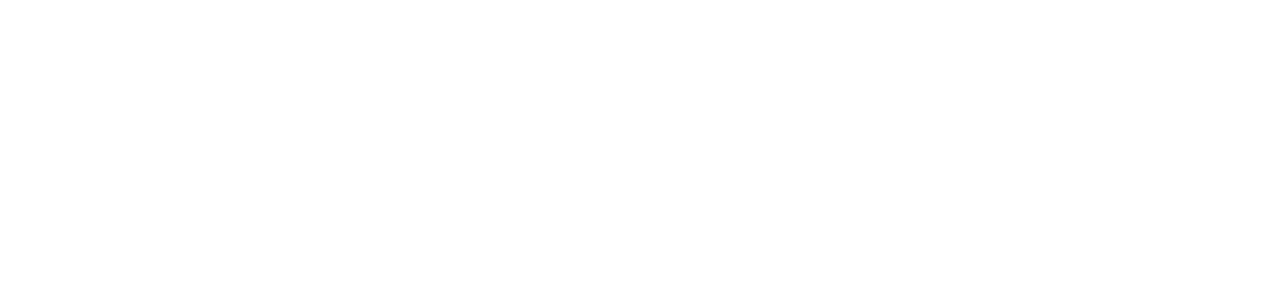
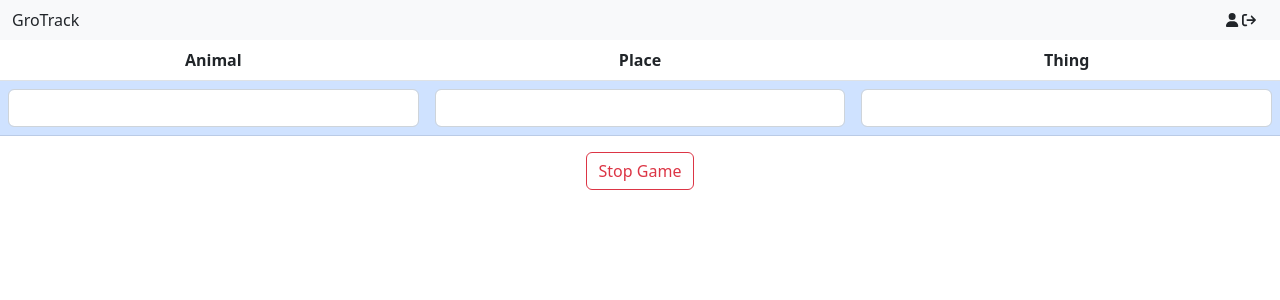
Before and after one commit to hafizalk/grotrackapp, a React (Create React App) app: page /game in a window 1280 px wide. Before the commit this address had no page. Shown: the top 300 px of the page. Built offline with nearby package versions, Linux system fonts and the light colour scheme; no server answers; sample sign-in values are in the browser's storage.

Commit message:
ticktick1: Add ticktick game

```diff
--- a/src/AddItemModalContainer.js
+++ b/src/AddItemModalContainer.js
@@ -19,6 +19,7 @@
 import { useNavigate } from "react-router-dom";
 import { toast } from "react-toastify";
 import "react-toastify/dist/ReactToastify.css";
+import { serverUrl } from "index";
 
 const AddItemModalContainer = ({
   formValid,
@@ -58,7 +59,7 @@
       shoplistItems: [item],
     };
     jwtInterceptor
-      .post("http://localhost:9000/shoplist/addshoplistitem", itemToSave)
+      .post(`${serverUrl}/shoplist/addshoplistitem`, itemToSave)
       .then((response) => {
         dispatch({
           type: "NEW_ITEM",
@@ -109,6 +110,7 @@
               type="text"
               id="name"
               placeholder="Item Name"
+              value={""}
               onChange={(e) => {
                 setNewItemForm({ ...newItemForm, itemName: e.target.value });
                 setItemNameValid(
--- a/src/App.js
+++ b/src/App.js
@@ -1,4 +1,3 @@
-//import logo from "./logo.svg";
 import "./App.css";
 import Login from "Login";
 import { BrowserRouter as Router, Route, Routes } from "react-router-dom";
@@ -6,8 +5,10 @@
 import React from "react";
 import Home from "Home";
 import RouteGuard from "RouteGuard";
+import Ticktick from "Ticktick";
+import Gamepage from "Gamepage";
 
-function App() {
+function App({server}) {
   return (
     <Router>
       <div className="App">
@@ -16,12 +17,28 @@
             path="/home"
             element={
               <RouteGuard>
-                <Home />
+                <Home server={server}/>
               </RouteGuard>
             }
           />
-          <Route path="/" element={<Login />} />
-          <Route path="/login/*" element={<Login />} />
+          <Route
+            path="/ticktick"
+            element={
+              <RouteGuard>
+                <Ticktick server={server} />
+              </RouteGuard>
+            }
+          />
+          <Route
+            path="/game"
+            element={
+              <RouteGuard>
+                <Gamepage server={server}/>
+              </RouteGuard>
+            }
+          />
+          <Route path="/" element={<Login server={server}/>} />
+          <Route path="/login/*" element={<Login server={server}/>} />
           <Route path="/signup/*" element={<SignUp />} />
         </Routes>
       </div>
--- /dev/null
+++ b/src/Banner.js
@@ -0,0 +1,53 @@
+import { faSignOut, faUser } from "@fortawesome/free-solid-svg-icons";
+import { FontAwesomeIcon } from "@fortawesome/react-fontawesome";
+import { Collapse, Nav, Navbar, NavbarToggler, NavItem } from "reactstrap";
+import React, { useEffect, useReducer, useState } from "react";
+import "bootstrap/dist/css/bootstrap.min.css";
+import "react-toastify/dist/ReactToastify.css";
+import { useNavigate } from "react-router-dom";
+
+const Banner = () => {
+  const navigate = useNavigate();
+
+  const [isOpen, setIsOpen] = useState(false);
+
+  const logout = async () => {
+    localStorage.removeItem("token");
+    localStorage.removeItem("email");
+    navigate("/");
+  };
+
+  return (
+    <div>
+      <Navbar color="light" light expand="md">
+        <NavbarToggler
+          onClick={() => {
+            setIsOpen(!isOpen);
+          }}
+        />
+        <Collapse isOpen={isOpen} navbar>
+          <Nav className="container-fluid" navbar>
+            <NavItem className="mr-auto">GroTrack</NavItem>
+            <NavItem className="ms-auto">
+              <FontAwesomeIcon
+                id="userDetails"
+                icon={faUser}
+                title={localStorage.getItem("username")}
+                size="sm"
+              />{" "}
+              <FontAwesomeIcon
+                id="signOut"
+                icon={faSignOut}
+                onClick={() => logout()}
+                title="Sign Out"
+                size="sm"
+              />
+            </NavItem>
+          </Nav>
+        </Collapse>
+      </Navbar>
+    </div>
+  );
+};
+
+export default Banner;
--- /dev/null
+++ b/src/Gamepage.js
@@ -0,0 +1,79 @@
+import {
+  faCirclePlus,
+  faCircleXmark,
+  faSignOut,
+  faUser,
+} from "@fortawesome/free-solid-svg-icons";
+import { FontAwesomeIcon } from "@fortawesome/react-fontawesome";
+import useModal, { socket } from "./index";
+import { Button, FormGroup, Input, Table } from "reactstrap";
+import React, { useEffect, useReducer, useState } from "react";
+import "bootstrap/dist/css/bootstrap.min.css";
+import "react-toastify/dist/ReactToastify.css";
+import { useNavigate } from "react-router-dom";
+import Banner from "Banner";
+
+const Gamepage = () => {
+  const navigate = useNavigate();
+  const [roomId, setRoomId] = useState(localStorage.getItem("roomId"));
+  const [doesGameStop, setGameStop] = useState(false);
+
+  useEffect(() => {
+    function onGameStopEvent(value) {
+      console.log(value);
+      setGameStop(value.stopGame);
+    }
+
+    socket.on("stopGame", onGameStopEvent);
+
+    return () => {
+      socket.off("stopGame", onGameStopEvent);
+    };
+  }, [roomId]);
+
+  useEffect(() => {
+    if (doesGameStop) {
+      navigate("/");
+    }
+  }, [doesGameStop]);
+
+  return (
+    <div>
+      <Banner />
+      <Table>
+        <thead>
+          <tr>
+            <th>Animal</th>
+            <th>Place</th>
+            <th>Thing</th>
+          </tr>
+        </thead>
+        <tbody>
+          <tr className="table-primary">
+            <td>
+              <Input />
+            </td>
+            <td>
+              <Input />
+            </td>
+            <td>
+              <Input />
+            </td>
+          </tr>
+        </tbody>
+      </Table>
+      <Button
+        color="danger"
+        outline
+        onClick={(e) => {
+          e.preventDefault();
+          socket.emit("stopGame", { roomId });
+        }}
+      >
+        Stop Game
+      </Button>
+    </div>
+  );
+};
+
+export default Gamepage;
--- a/src/Home.js
+++ b/src/Home.js
@@ -1,7 +1,21 @@
-import { faCirclePlus, faCircleXmark } from "@fortawesome/free-solid-svg-icons";
+import {
+  faCirclePlus,
+  faCircleXmark,
+  faSignOut,
+  faUser,
+} from "@fortawesome/free-solid-svg-icons";
 import { FontAwesomeIcon } from "@fortawesome/react-fontawesome";
 import useModal from "./index";
-import { FormGroup, Input, Label, Progress } from "reactstrap";
+import {
+  Collapse,
+  FormGroup,
+  Label,
+  Nav,
+  Navbar,
+  NavbarToggler,
+  NavItem,
+  Progress,
+} from "reactstrap";
 import AddItemModalContainer from "AddItemModalContainer";
 import React, { useEffect, useReducer, useState } from "react";
 import "bootstrap/dist/css/bootstrap.min.css";
@@ -30,7 +44,8 @@
       return [];
   }
 };
-const Home = () => {
+
+const Home = ({ server }) => {
   const navigate = useNavigate();
 
   const { visible, toggle } = useModal();
@@ -39,13 +54,15 @@
 
   const [itemList, dispatch] = useReducer(reducer, []);
 
+  const [isOpen, setIsOpen] = useState(false);
+
   useEffect(() => {
     fetchAllItemList();
   }, []);
 
   function fetchAllItemList() {
     jwtInterceptor
-      .get("http://localhost:9000/shoplist/getshoplistitems")
+      .get(`${server}/shoplist/getshoplistitems`)
       .then((response) => {
         dispatch({ type: "INIT_LIST", allItems: response.data });
       })
@@ -66,7 +83,7 @@
 
   function updateItem(item) {
     jwtInterceptor
-      .post("http://localhost:9000/shoplist/updateshoplistitem", item)
+      .post(`${server}/shoplist/updateshoplistitem`, item)
       .then((response) => {
         dispatch({ type: "ITEM_BOUGHT", id: item.id });
       })
@@ -86,9 +103,7 @@
 
   function removeItem(item) {
     jwtInterceptor
-      .delete(
-        "http://localhost:9000/shoplist/removeshoplistitem/".concat(item.id)
-      )
+      .delete(`${server}/shoplist/removeshoplistitem/`.concat(item.id))
       .then((response) => {
         dispatch({ type: "REMOVE_ITEM", item });
       })
@@ -120,16 +135,50 @@
         (24 * 3600 * 1000)
     );
   }
+
+  const logout = async () => {
+    localStorage.removeItem("token");
+    localStorage.removeItem("email");
+    navigate("/");
+  };
+
   return (
     <div>
-      <FormGroup>
+      <Navbar color="light" light expand="md">
+        <NavbarToggler
+          onClick={() => {
+            setIsOpen(!isOpen);
+          }}
+        />
+        <Collapse isOpen={isOpen} navbar>
+          <Nav className="container-fluid" navbar>
+            <NavItem className="mr-auto">GroTrack</NavItem>
+            <NavItem className="ms-auto">
+              <FontAwesomeIcon
+                id="userDetails"
+                icon={faUser}
+                title={localStorage.getItem("username")}
+                size="sm"
+              />{" "}
+              <FontAwesomeIcon
+                id="signOut"
+                icon={faSignOut}
+                onClick={() => logout()}
+                title="Sign Out"
+                size="sm"
+              />
+            </NavItem>
+          </Nav>
+        </Collapse>
+      </Navbar>
+      {/* <FormGroup>
         <Input
           id="grocerySearch"
           name="search"
           placeholder="Search items from grocery list"
           type="search"
         />
-      </FormGroup>
+      </FormGroup> */}
       <FormGroup>
         {itemList.map((item) => (
           <div key={item.id} className="flex-container">
@@ -158,9 +207,7 @@
               <Progress
                 max={calcMax(item)}
                 value={calcNow(item)}
-                style={{
-                  width: "95%",
-                }}
+                style={{ width: "95%" }}
                 animated
                 color="success"
               ></Progress>
--- a/src/SignUp.js
+++ b/src/SignUp.js
@@ -4,6 +4,7 @@
 import { faRocket } from "@fortawesome/free-solid-svg-icons";
 import { Link, useNavigate } from "react-router-dom";
 import axios from "axios";
+import { serverUrl } from "index";
 
 const SignUp = () => {
   const [signUpForm, setSignUpForm] = useState({});
@@ -13,7 +14,7 @@
   function handleSignUp(e, signUpForm) {
     e.preventDefault();
     axios
-      .post("http://localhost:9000/auth/signup", signUpForm)
+      .post(`${serverUrl}/auth/signup`, signUpForm)
       .then((result) => {
         console.log(result);
         if (result.data.success) {
--- /dev/null
+++ b/src/Ticktick.js
@@ -0,0 +1,121 @@
+import { faSignOut, faUser } from "@fortawesome/free-solid-svg-icons";
+import { FontAwesomeIcon } from "@fortawesome/react-fontawesome";
+import {
+  Button,
+  Collapse,
+  Nav,
+  Navbar,
+  NavbarToggler,
+  NavItem,
+} from "reactstrap";
+import React, { useEffect, useState } from "react";
+import "bootstrap/dist/css/bootstrap.min.css";
+import { useNavigate } from "react-router-dom";
+import Select from "react-select";
+import { io } from "socket.io-client";
+import { serverUrl, socket } from "index";
+import Banner from "Banner";
+
+const Ticktick = ({server}) => {
+  const navigate = useNavigate();
+  const [isOpen, setIsOpen] = useState(false);
+  const [selectedLetter, setSelectedletter] = useState("A");
+  const [roomId, setRoomId] = useState(null);
+
+  const [isConnected, setIsConnected] = useState(socket.connected);
+
+  useEffect(() => {
+    socket.connect();
+    socket.emit("message", "Hello, server!");
+    function onConnect() {
+      setIsConnected(true);
+    }
+
+    function onDisconnect() {
+      setIsConnected(false);
+    }
+
+    function onGameStartEvent(value) {
+      console.log(value);
+      setRoomId(value.room);
+      setSelectedletter(value.selectedLetter);
+    }
+
+    function onJoinedRoomEvent(value) {
+      console.log("room joined");
+    }
+
+    socket.on("connect", onConnect);
+    socket.on("disconnect", onDisconnect);
+    socket.on("roomCreated", onGameStartEvent);
+    if (roomId) {
+      socket.on(roomId, onJoinedRoomEvent);
+    }
+
+    return () => {
+      socket.off("connect", onConnect);
+      socket.off("disconnect", onDisconnect);
+      socket.off("roomCreated", onGameStartEvent);
+      socket.off("roomId", onJoinedRoomEvent);
+    };
+  }, [roomId]);
+
+  const logout = async () => {
+    localStorage.removeItem("token");
+    localStorage.removeItem("email");
+    navigate("/");
+  };
+
+  var alphabet = [...Array(26)].map((e, i) =>
+    (i + 10).toString(36).toUpperCase()
+  );
+
+  const options = alphabet.map((letter) => {
+    return { value: letter, label: letter };
+  });
+
+  return (
+    <div>
+      <Banner/>
+      <div className="d-flex p-5 justify-content-center">
+        <Select
+          options={options}
+          value={selectedLetter}
+          onChange={(e) => {
+            setSelectedletter(e);
+          }}
+          placeholder="Choose letter for Tick tick"
+        />
+      </div>
+      <div className="d-flex p-5 justify-content-around">
+        {isConnected && (
+          <Button
+            color="primary"
+            outline
+            onClick={(e) => {
+              e.preventDefault();
+              socket.emit("createRoom", { selectedLetter });
+            }}
+          >
+            Start Game
+          </Button>
+        )}
+        {roomId && (
+          <Button
+            color="success"
+            onClick={(e) => {
+              e.preventDefault();
+              localStorage.setItem("roomId", roomId);
+              socket.emit("joinGame", { roomId });
+              navigate("/game");
+            }}
+          >
+            Join Game
+          </Button>
+        )}
+      </div>
+    </div>
+  );
+};
+
+export default Ticktick;
--- a/src/index.js
+++ b/src/index.js
@@ -4,12 +4,18 @@
 import App from "./App";
 import reportWebVitals from "./reportWebVitals";
 import { ToastContainer } from "react-toastify";
+import { io } from "socket.io-client";
+
+export const serverUrl = process.env.REACT_APP_SERVER_URL;
 
 const root = ReactDOM.createRoot(document.getElementById("root"));
+export const socket = io(serverUrl, {
+  autoConnect: false,
+});
 root.render(
   <React.StrictMode>
     <ToastContainer />
-    <App />
+    <App server={serverUrl} />
   </React.StrictMode>
 );
 
--- a/src/jwtInterceptor.js
+++ b/src/jwtInterceptor.js
@@ -5,7 +5,9 @@
 
 jwtInterceptor.interceptors.request.use((config) => {
   let token = localStorage.getItem("token");
+  let email = localStorage.getItem("email");
   config.headers["Authorization"] = `bearer ${token}`;
+  config.headers["UserId"] = email;
   return config;
 });
 
```
Also changed, not shown: package.json (+6 -1 lines), src/Login.js (+6 -4 lines), 1 other file (tests, documents, lock files or other folders).
